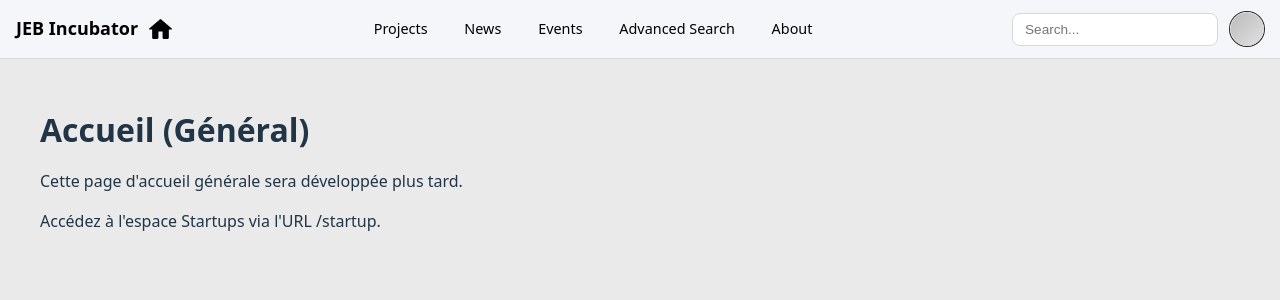
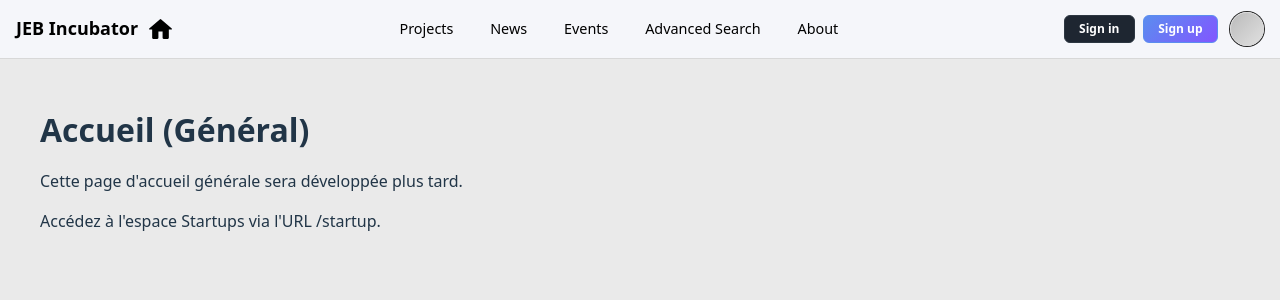
Before and after one commit to Aincrad-Flux/NextRise, a React (Vite) app in the folder frontend/: page / in a window 1280 px wide. Shown: the top 300 px of the page. Built offline with nearby package versions, Linux system fonts and the light colour scheme.

Commit message:
[refactor] replace search input with authentication buttons in TopBar component

```diff
--- a/frontend/src/components/TopBar.css
+++ b/frontend/src/components/TopBar.css
@@ -16,6 +16,13 @@
 
 /* Right side */
 .topbar-right { display: flex; align-items: center; gap: 0.75rem; }
-.search { background: #1e2631; border: 1px solid #333; color: #fff; padding: 0.4rem 0.6rem; border-radius: 6px; font-size: 0.85rem; width: 180px; }
-.search:focus { outline: 2px solid #2684ff; outline-offset: 2px; }
+.auth-buttons { display: flex; gap: 0.5rem; }
+.auth-btn { display: inline-flex; align-items: center; justify-content: center; font-size: 0.75rem; font-weight: 600; padding: 0.45rem 0.9rem; border-radius: 6px; text-decoration: none; line-height: 1; border: 1px solid #2d3742; background: #1e2631; color: #fff; transition: background .15s, border-color .15s, color .15s; }
+.auth-btn:hover { background: #2a3441; border-color: #3a4654; }
+.auth-btn:focus-visible { outline: 2px solid #2684ff; outline-offset: 2px; }
+.auth-btn.sign-up { background: linear-gradient(135deg,#5b8def,#8256ff); border: 1px solid #5b8def; color: #fff; }
+.auth-btn.sign-up:hover { filter: brightness(1.05); }
+.auth-btn.sign-up:active { filter: brightness(.95); }
+.auth-btn.sign-in { background: #1e2631; }
+.auth-btn.sign-in:active { background: #303b48; }
 .avatar { width: 32px; height: 32px; border-radius: 50%; background: linear-gradient(135deg,#5b8def,#8256ff); box-shadow: 0 0 0 1px #222; }
--- a/frontend/src/components/TopBar.jsx
+++ b/frontend/src/components/TopBar.jsx
@@ -23,7 +23,12 @@ export default function TopBar() {
         </nav>
       )}
       <div className="topbar-right">
-        {!isStartup && <input className="search" placeholder="Search..." />}
+        {!isStartup && (
+          <div className="auth-buttons" aria-label="Authentication">
+            <a href="/sign-in" className="auth-btn sign-in" role="button">Sign in</a>
+            <a href="/sign-up" className="auth-btn sign-up" role="button">Sign up</a>
+          </div>
+        )}
         <div className="avatar" aria-label="profile" />
       </div>
     </header>
```
